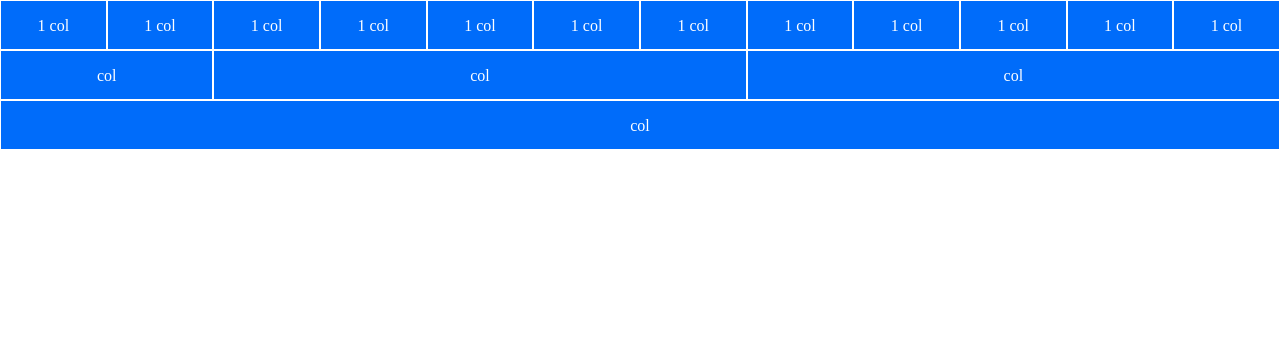
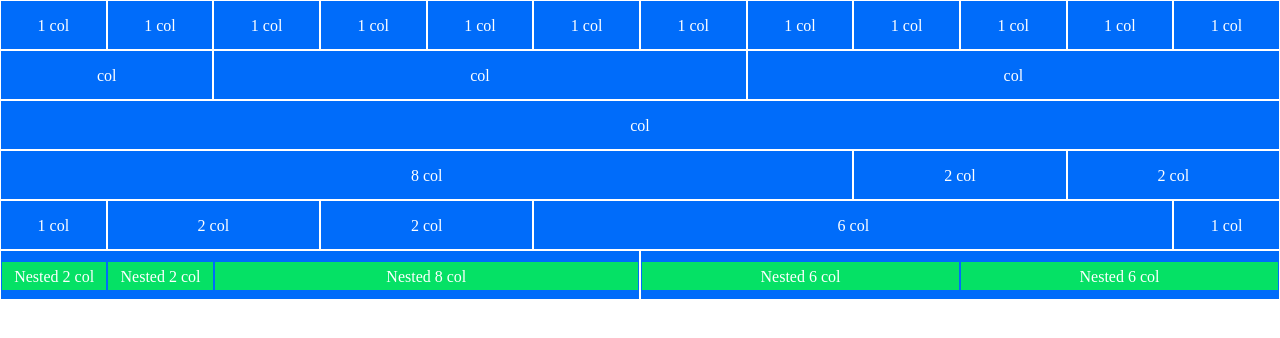
Before and after one commit to AlbertoZanola96/html-css-12bool, a plain HTML site: page index.html in a window 1280 px wide. Drawn offline with Linux system fonts and the light colour scheme.

Commit message:
Avanzamento esercizio

```diff
--- a/css/style.css
+++ b/css/style.css
@@ -1,6 +1,8 @@
 .col-xs-1,
 .col-xs-2,
 .col-xs-5,
+.col-xs-6,
+.col-xs-8,
 .col-xs-12 {
     background-color: #006CFA;
     height: 50px;
@@ -10,3 +12,12 @@
     vertical-align: middle;
     border: 1px solid white;
 }
+
+.green {
+    background-color: #05E165;
+    height: 30px;
+    margin: 10px auto;
+    border: 1px solid #006CFA;
+    line-height: 30px;
+    vertical-align: middle;
+}
--- a/index.html
+++ b/index.html
@@ -34,6 +34,36 @@
         <div class="row">
             <div class="col-xs-12">col</div>
         </div>
+
+        <div class="row">
+            <div class="col-xs-8">8 col</div>
+            <div class="col-xs-2">2 col</div>
+            <div class="col-xs-2">2 col</div>
+        </div>
+
+        <div class="row">
+            <div class="col-xs-1">1 col</div>
+            <div class="col-xs-2">2 col</div>
+            <div class="col-xs-2">2 col</div>
+            <div class="col-xs-6">6 col</div>
+            <div class="col-xs-1">1 col</div>
+        </div>
+
+        <div class="row">
+            <div class="col-xs-6">
+                <div class="row">
+                    <div class="col-xs-2 green">Nested 2 col</div>
+                    <div class="col-xs-2 green">Nested 2 col</div>
+                    <div class="col-xs-8 green">Nested 8 col</div>
+                </div>
+            </div>
+            <div class="col-xs-6">
+                <div class="row">
+                    <div class="col-xs-6 green">Nested 6 col</div>
+                    <div class="col-xs-6 green">Nested 6 col</div>
+                </div>
+            </div>
+        </div>
     </section>
 
 </body>
```
